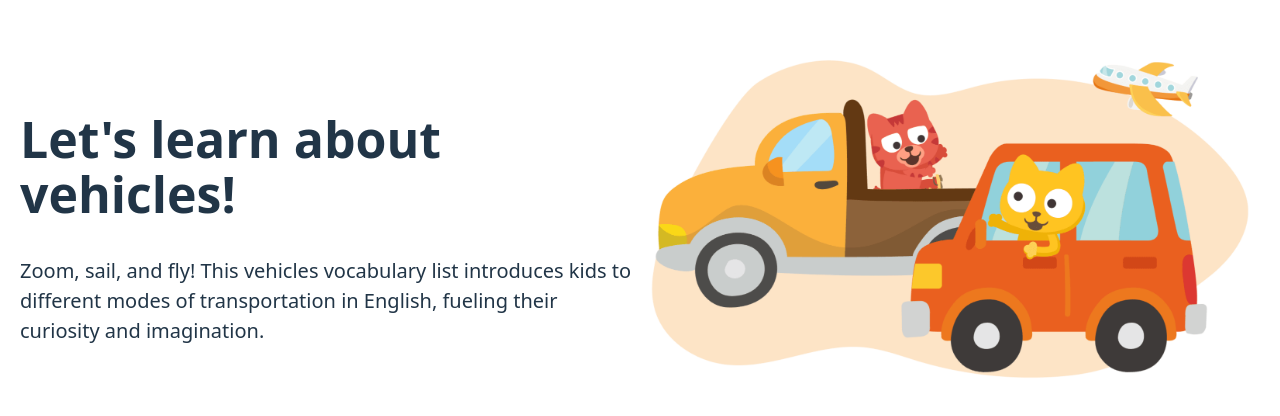
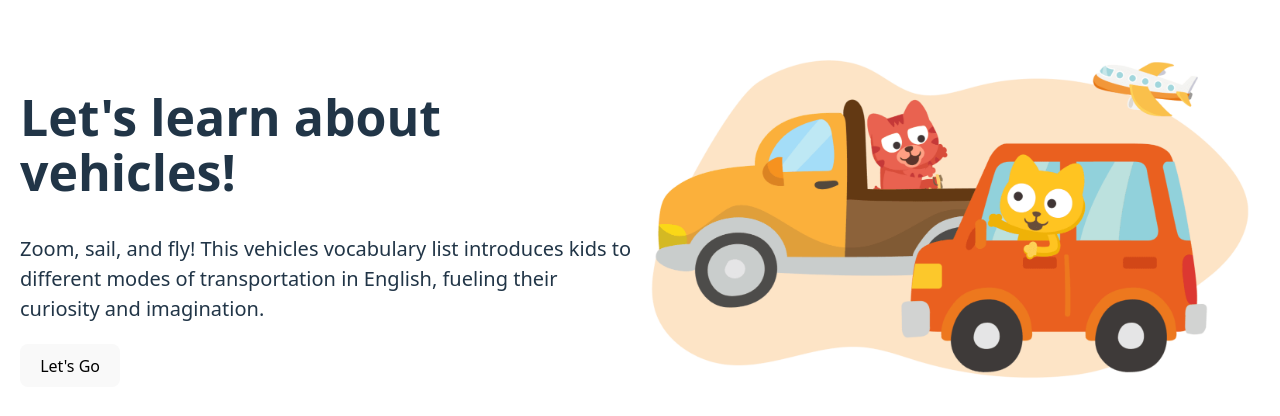
Before and after one commit to Saggrrr/auto-learn-kids, a React (Vite) app: page /main in a window 1280 px wide. Shown: the part 198-614 px from the top of the page. Built offline with nearby package versions, Linux system fonts and the light colour scheme.

Commit message:
added a button for scrolling

```diff
--- a/src/components/MainPage.jsx
+++ b/src/components/MainPage.jsx
@@ -13,6 +13,9 @@ const MainPage = () => {
                     different modes of transportation in English, fueling their curiosity
                     and imagination.
                 </p>
+                <button onClick={()=>{document.getElementById('bottom').scrollIntoView({behavior: 'smooth'})}}>
+                    Let's Go
+                </button>
             </div>
             <div className='image-content'>
                 <img
@@ -21,7 +24,11 @@ const MainPage = () => {
                 />
             </div>
         </div>
-        <div className='bottom-section'>
+
+{/* -------------------------------------------------- */}
+
+
+        <div className='bottom-section' id='bottom'>
             <h2>Choose The mode of Learning</h2>
             {/* This is where the vehicle cards will be rendered */}
         </div>
```
